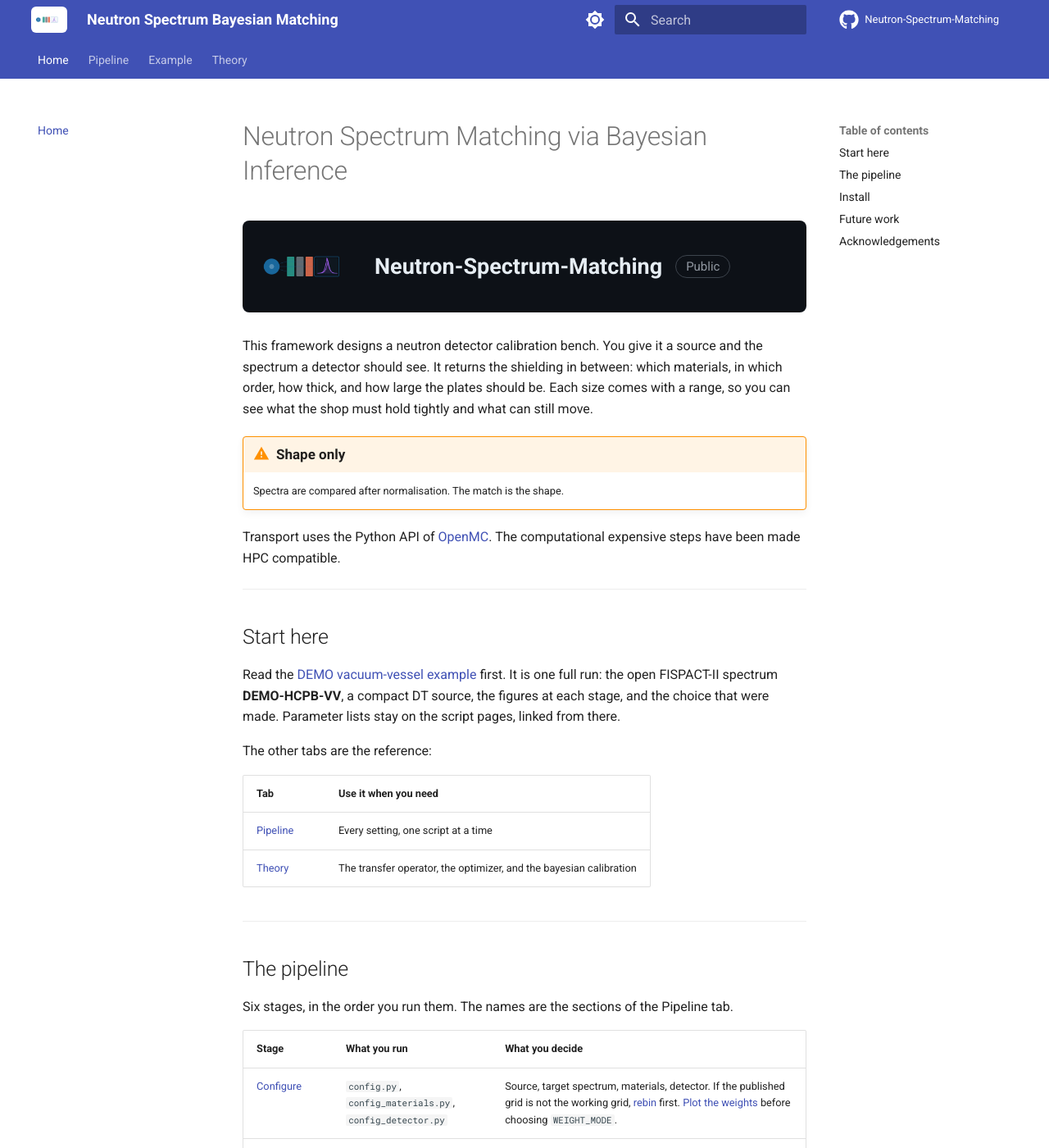
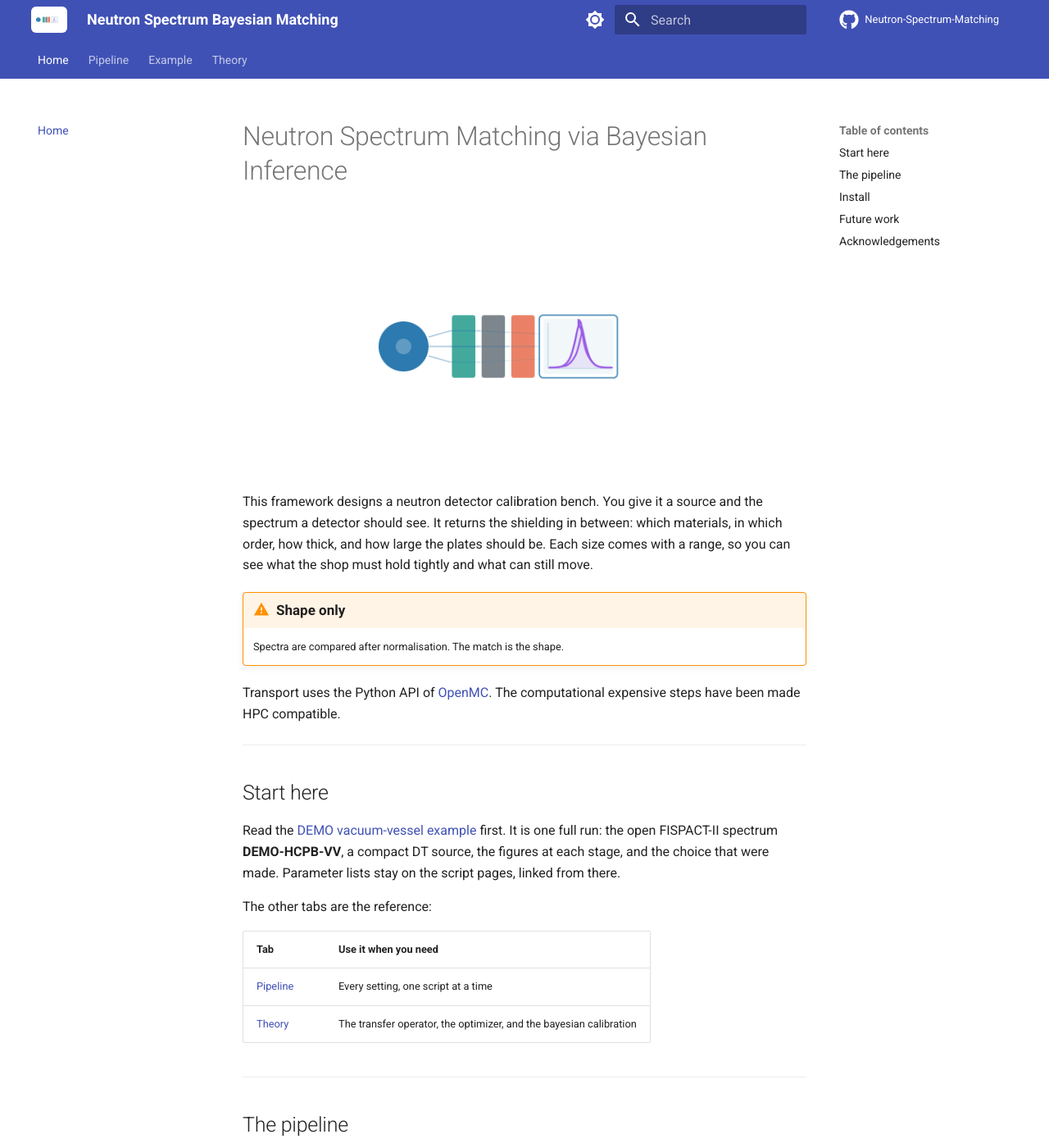
Before and after one commit to AndreaTargiani/Neutron-Spectrum-Matching, an MkDocs documentation site: the page built from docs/index.md, in a window 1280 px wide and 1400 px high. Shown: the whole window at 82% size. Built offline with MkDocs 1.6.1 and Material for MkDocs 9.7.7, drawn with Linux system fonts in a browser that asks for light colours; comment, search, counter and statistics services are not loaded.

Commit message:
Revert "Show the repository name and logo together on the documentation homepage."
This reverts commit c34fc57132776be99ea48e5c46aa19e8460da81d.

```diff
--- a/docs/index.md
+++ b/docs/index.md
@@ -1,9 +1,9 @@
 # Neutron Spectrum Matching via Bayesian Inference
 
-<div class="repo-lockup">
-  <img src="assets/logo.png" alt="Neutron Spectrum Matching logo">
-  <a href="https://github.com/AndreaTargiani/Neutron-Spectrum-Matching">Neutron-Spectrum-Matching</a>
-  <span>Public</span>
+<div style="display: flex; justify-content: center;">
+  <div style="background-color: white; padding: 20px;">
+    <img src="assets/logo.png" width="400" alt="logo">
+  </div>
 </div>
 
 This framework designs a neutron detector calibration bench. You give it a source and the spectrum a detector should see. It returns the shielding in between: which materials, in which order, how thick, and how large the plates should be. Each size comes with a range, so you can see what the shop must hold tightly and what can still move.
--- a/docs/stylesheets/extra.css
+++ b/docs/stylesheets/extra.css
@@ -13,44 +13,6 @@
   border-radius: 3px;
 }
 
-/* GitHub-style repository row on the home page */
-.repo-lockup {
-  display: flex;
-  align-items: center;
-  gap: 0.8rem;
-  margin: 0.25rem 0 1.4rem;
-  padding: 0.7rem 0.95rem;
-  background: #0d1117;
-  border-radius: 8px;
-}
-
-.repo-lockup img {
-  height: 84px;
-  width: auto;
-  display: block;
-}
-
-.repo-lockup a {
-  color: #e6edf3;
-  font-size: 1.35rem;
-  font-weight: 600;
-  line-height: 1.2;
-  text-decoration: none;
-}
-
-.repo-lockup a:hover {
-  text-decoration: underline;
-}
-
-.repo-lockup span {
-  color: #9198a1;
-  font-size: 0.75rem;
-  line-height: 1;
-  border: 1px solid #3d444d;
-  border-radius: 2em;
-  padding: 0.28rem 0.6rem;
-}
-
 /* white background behind header logo */
 .md-header__button.md-logo {
   background-color: white;
```
